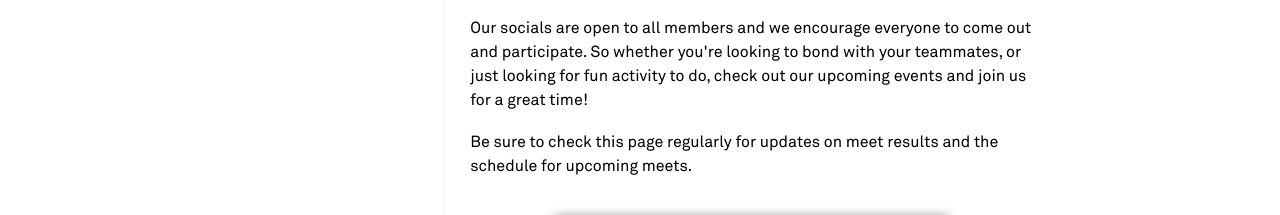
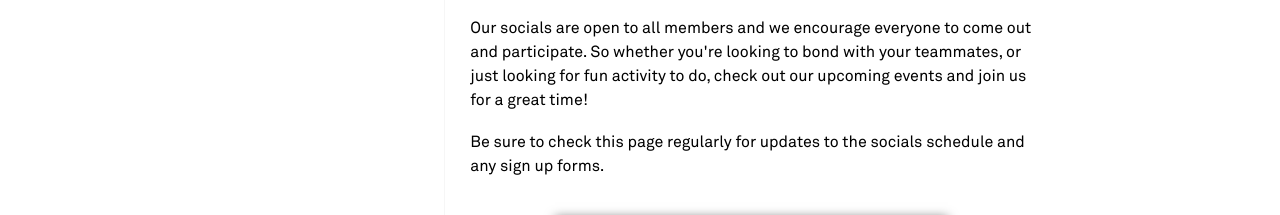
Before and after one commit to vakkale/vtclubxctf, a React (Create React App) app: page /community/socials in a window 1280 px wide. Shown: the part 1480-1695 px from the top of the page. Built offline with nearby package versions, Linux system fonts and the light colour scheme; a web font is replaced by a local one.

Commit message:
fixed a typo in socials

```diff
--- a/src/community/Socials.jsx
+++ b/src/community/Socials.jsx
@@ -20,7 +20,7 @@ export default function Socials() {
             <p>Assassin, in particular, is one of our most popular events. Spanning multiple weeks, members compete to "assassinate" their target using plastic spoons. It's a fun and exciting way for members to bond and get to know each other.</p>
             <p>The banquets, held at the end of each season, are also a highlight of the year. They are an opportunity for members to come together, celebrate their accomplishments, and reflect on the season. These events are a great way for members to connect with each other, and for new members to feel welcomed into the team.</p>
             <p>Our socials are open to all members and we encourage everyone to come out and participate. So whether you're looking to bond with your teammates, or just looking for fun activity to do, check out our upcoming events and join us for a great time!</p>
-            <p>Be sure to check this page regularly for updates on meet results and the schedule for upcoming meets.</p>
+            <p>Be sure to check this page regularly for updates to the socials schedule and any sign up forms.</p>
             <div className="img-container">
                 <img src="https://i.imgur.com/Y7vNyLA.jpg" alt="The boys looking mighty dapper at the Fall banquet.." />
             </div>
```
